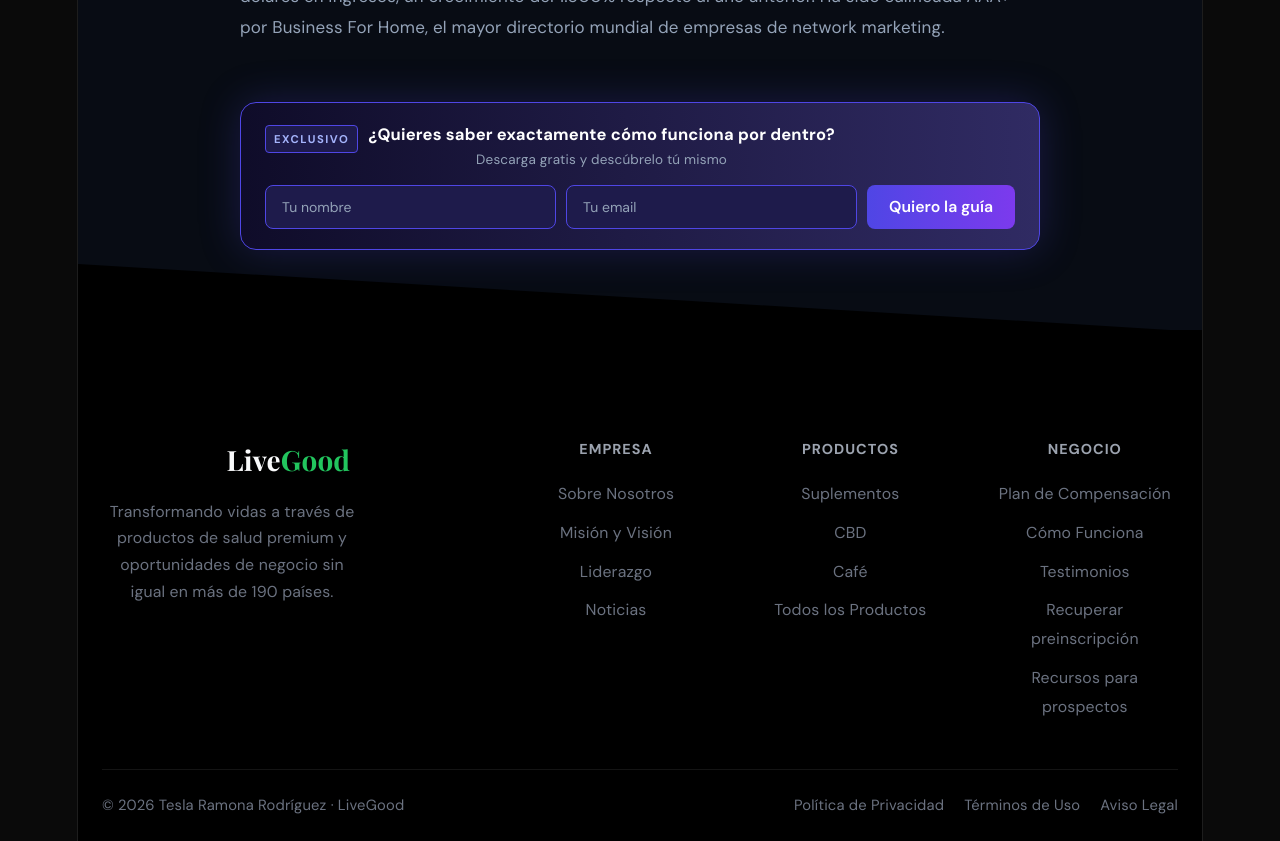
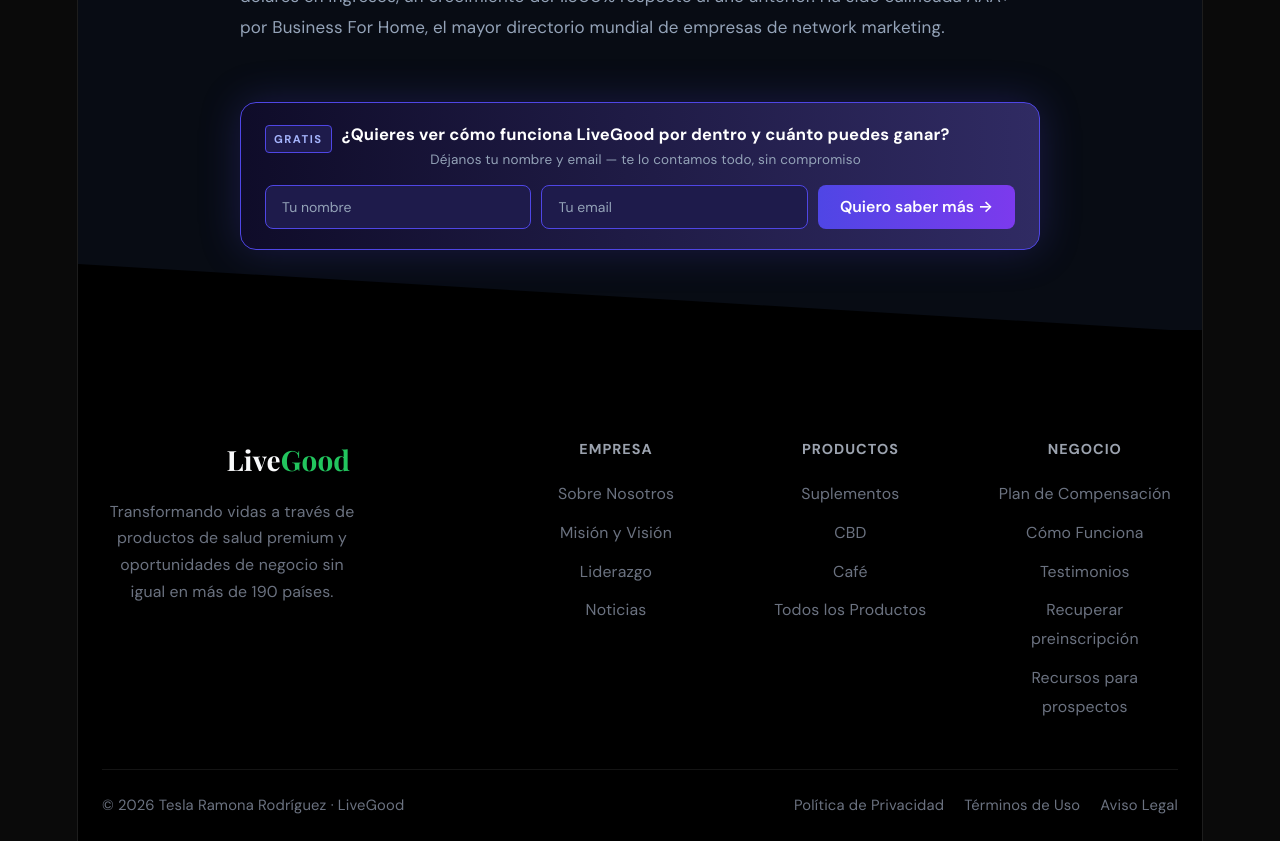
Before and after one commit to TheSharkFullCode/landing-page-liveGood, a React (Vite) app in the folder landing-page-liveGood/: page / in a window 1280 px wide. Shown: the part 9860-10701 px from the top of the page. Built offline with nearby package versions, Linux system fonts and the light colour scheme; a web font is replaced by a local one.

Commit message:
Mejorar narrativa formulario LeadForm

```diff
--- a/landing-page-liveGood/src/components/LeadForm/LeadForm.jsx
+++ b/landing-page-liveGood/src/components/LeadForm/LeadForm.jsx
@@ -99,12 +99,12 @@
 
           {/* Fila 1 — texto descriptivo */}
           <div className="lead-form__bar-teaser">
-            <span className="lead-form__bar-badge">EXCLUSIVO</span>
+            <span className="lead-form__bar-badge">GRATIS</span>
             <div>
               <p className="lead-form__bar-hook">
-                ¿Quieres saber exactamente cómo funciona por dentro?
+                ¿Quieres ver cómo funciona LiveGood por dentro y cuánto puedes ganar?
               </p>
-              <p className="lead-form__bar-sub">Descarga gratis y descúbrelo tú mismo</p>
+              <p className="lead-form__bar-sub">Déjanos tu nombre y email — te lo contamos todo, sin compromiso</p>
             </div>
           </div>
 
@@ -147,7 +147,7 @@
                   onClick={handleClick}
                   disabled={loading}
                 >
-                  {loading ? 'Enviando...' : 'Quiero la guía'}
+                  {loading ? 'Enviando...' : 'Quiero saber más →'}
                 </button>
               </div>
               {error && <p className="lead-form__bar-error">{error}</p>}
```
